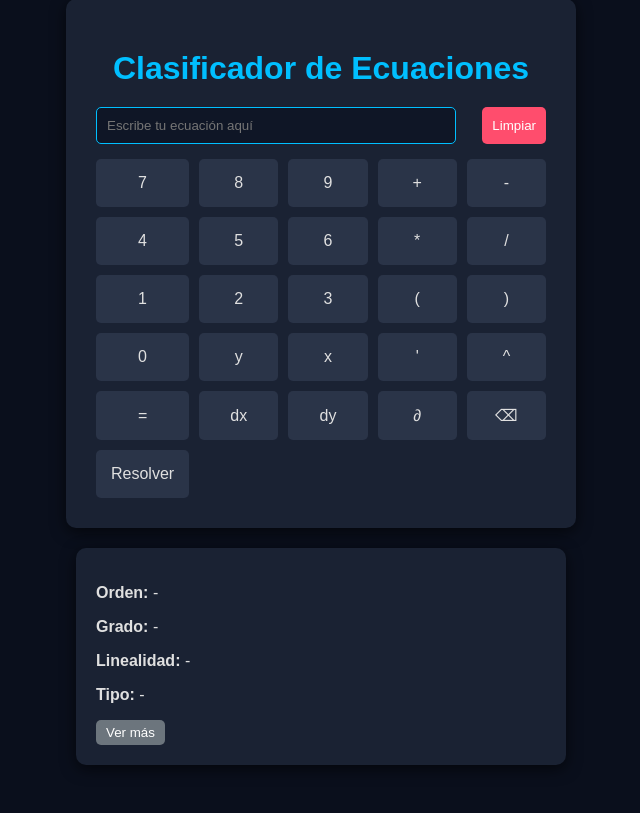
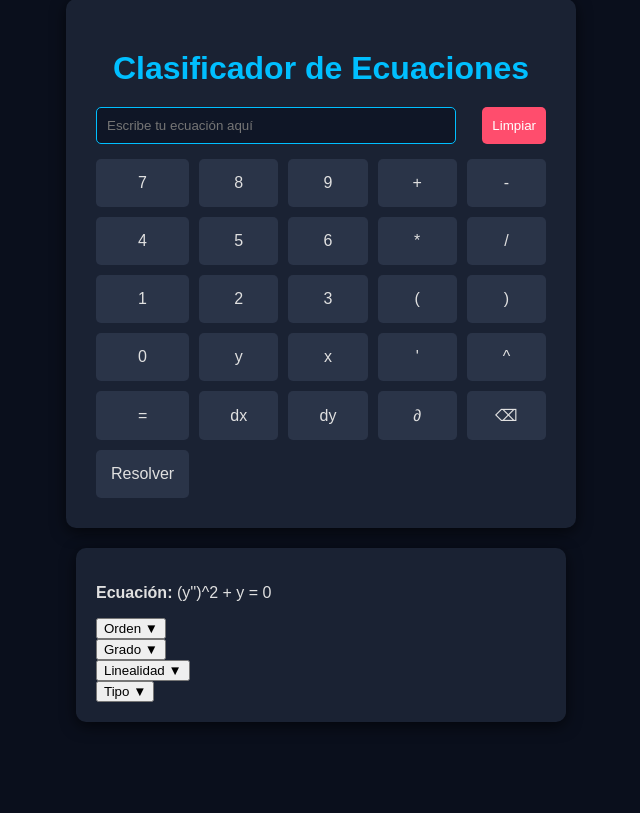
Before and after one commit to EmilyMunozR/calculadora, a Flask app: page / in a window 1280 px wide. Shown: the part 49-862 px from the top of the page, without its empty margins (319-959 px from the left). After the commit the page ends 771 px from the top, so only its background shows below. Run offline with Flask 3, Linux system fonts and the light colour scheme.

Commit message:
Update index.html

```diff
--- a/templates/index.html
+++ b/templates/index.html
@@ -49,13 +49,29 @@
   </div>
 
   <div class="result-box" id="resultado">
-    <p><strong>Orden:</strong> -</p>
-    <p><strong>Grado:</strong> -</p>
-    <p><strong>Linealidad:</strong> -</p>
-    <p><strong>Tipo:</strong> -</p>
-    <button class="btn-small" onclick="toggleDetalles()">Ver más</button>
-    <div id="detalles" class="detalles oculto"></div>
+  <p><strong>Ecuación:</strong> (y'')^2 + y = 0</p>
+
+  <div class="detalle">
+    <button class="toggle" onclick="toggleExp('orden')">Orden ▼</button>
+    <div id="exp-orden" class="exp oculto"></div>
   </div>
+
+  <div class="detalle">
+    <button class="toggle" onclick="toggleExp('grado')">Grado ▼</button>
+    <div id="exp-grado" class="exp oculto"></div>
+  </div>
+
+  <div class="detalle">
+    <button class="toggle" onclick="toggleExp('linealidad')">Linealidad ▼</button>
+    <div id="exp-linealidad" class="exp oculto"></div>
+  </div>
+
+  <div class="detalle">
+    <button class="toggle" onclick="toggleExp('tipo')">Tipo ▼</button>
+    <div id="exp-tipo" class="exp oculto"></div>
+  </div>
+</div>
+
 
   <script src="{{ url_for('static', filename='script.js') }}"></script>
 </body>
```
